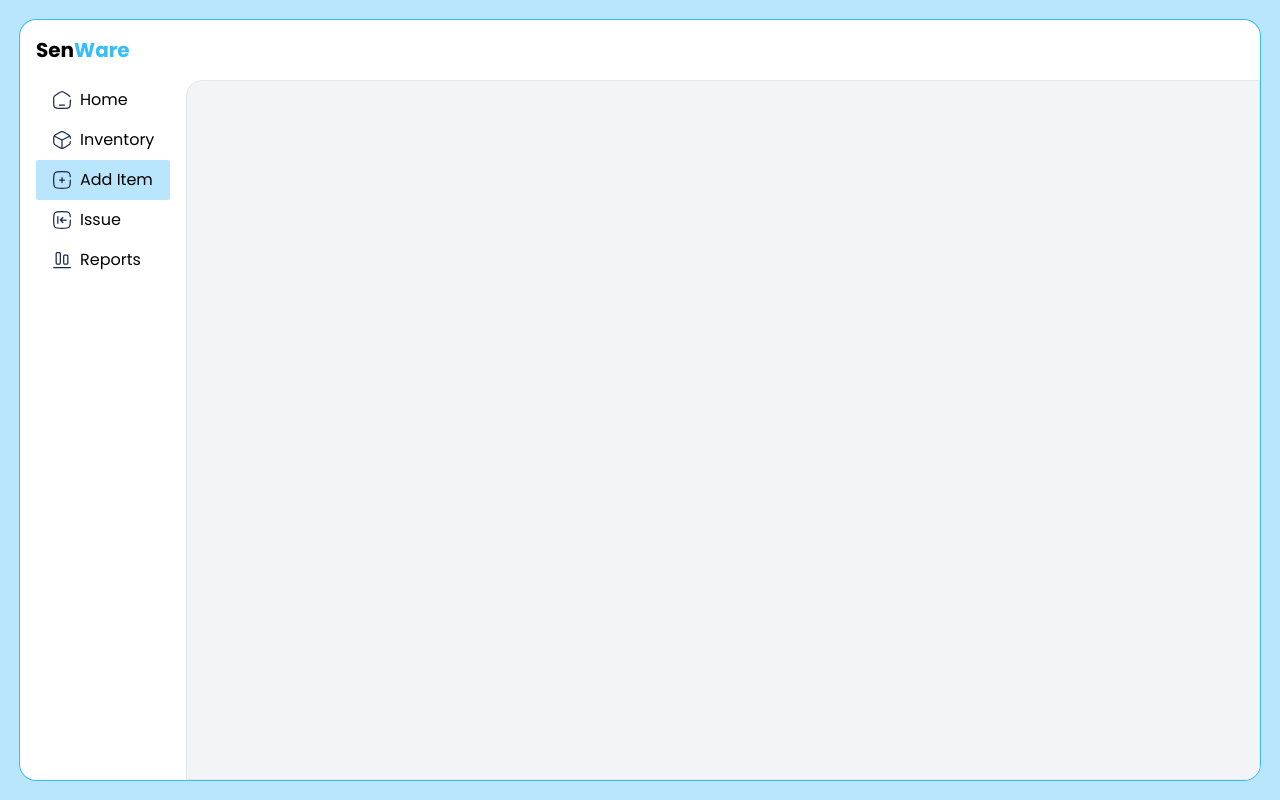
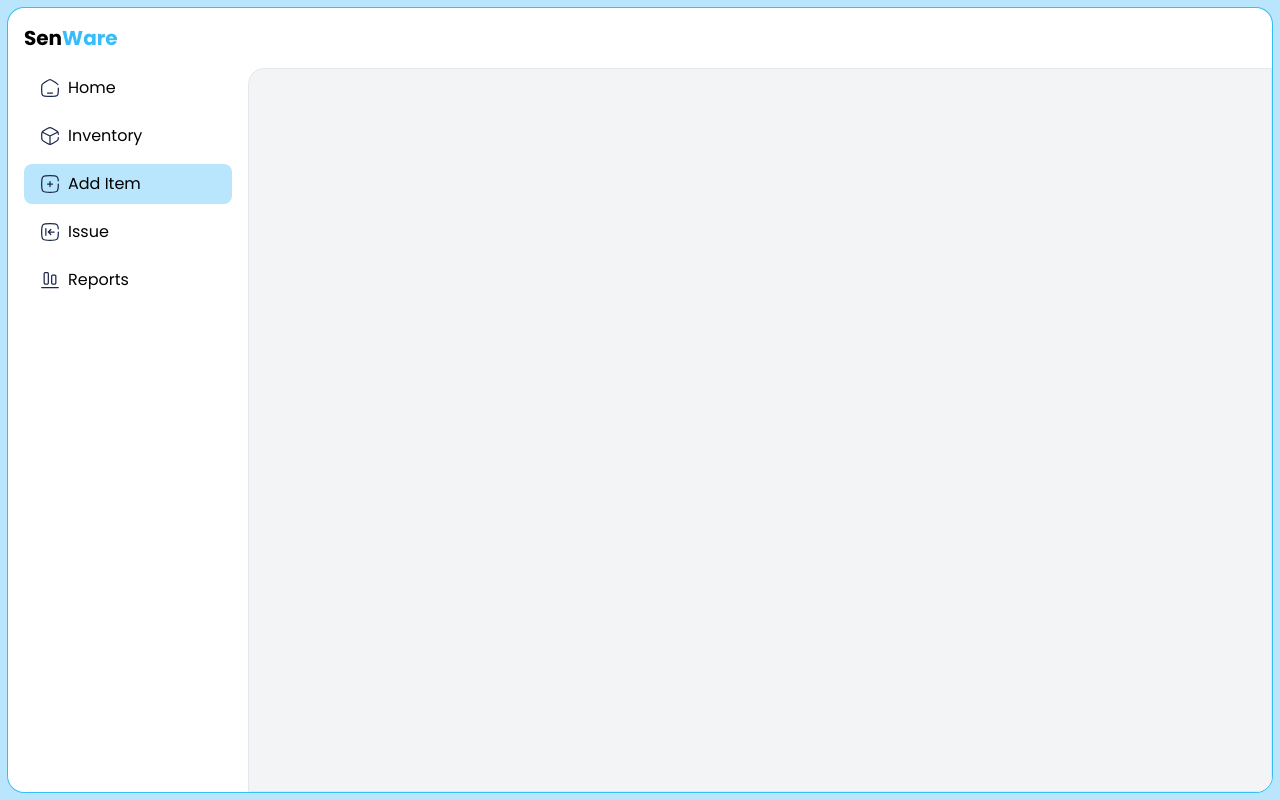
Before and after one commit to abdurrehman0206/SenWare, a Next.js app: page /add in a window 1280 px wide. Built offline with nearby package versions, Linux system fonts and the light colour scheme.

Commit message:
Fixed Nav

```diff
--- a/src/app/layout.tsx
+++ b/src/app/layout.tsx
@@ -22,7 +22,7 @@ export default function RootLayout({
   return (
     <html lang="en">
       <body className={clsx(poppins.className, "h-screen")}>
-        <div className="bg-sky-200 p-5 h-full">
+        <div className="bg-sky-200 p-2 h-full">
           <div className="rounded-2xl ring-1 ring-sky-400 overflow-hidden bg-white h-full flex flex-col">
             <TopBar />
             <div className="flex flex-row h-full ">
--- a/src/components/NavBar/Links.tsx
+++ b/src/components/NavBar/Links.tsx
@@ -4,6 +4,6 @@ const Links = () => {
   const linkElement = LinksArray.map((link) => {
     return <NavLink key={link.id} {...link} />;
   });
-  return <div>{linkElement} </div>;
+  return <div className="space-y-2">{linkElement} </div>;
 };
 export default Links;
--- a/src/components/NavBar/NavBar.tsx
+++ b/src/components/NavBar/NavBar.tsx
@@ -3,7 +3,7 @@ import Links from "./Links";
 const NavBar = () => {
   return (
     <nav>
-      <div className="px-4 w-max">
+      <div className="px-4 w-[240px]">
         <Links />
       </div>
     </nav>
--- a/src/components/NavBar/NavLink.tsx
+++ b/src/components/NavBar/NavLink.tsx
@@ -12,7 +12,7 @@ const NavLink: React.FC<LinkType> = ({ id, name, path, icon }) => {
     <div
       className={clsx(
         isActive(path) ? "bg-sky-200" : "",
-        "rounded-sm px-4 py-2 flex flex-row items-center gap-2 hover:bg-sky-100",
+        "rounded-lg px-4 py-2 flex flex-row items-center gap-2 hover:bg-sky-100",
       )}
     >
       <div className="h-5 w-5">{icon}</div>
```
